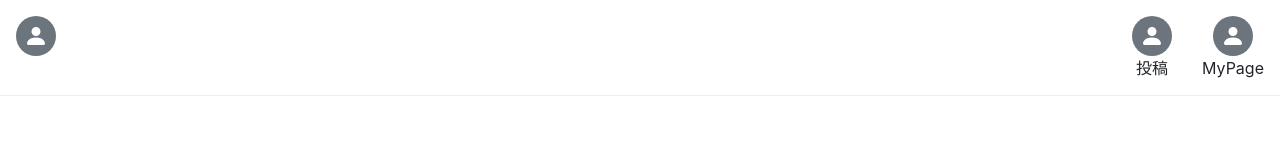
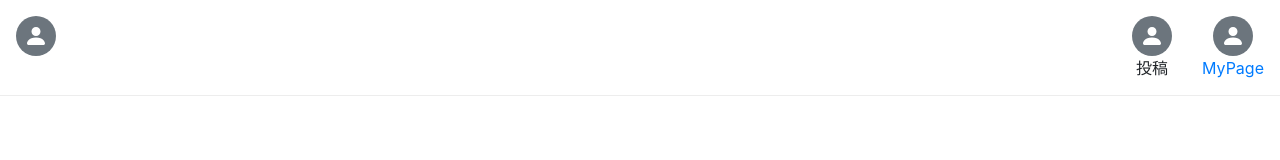
Before and after one commit to SoraY677/pandora-bullentine-board, a Nuxt app: page / in a window 1280 px wide. Shown: the top 160 px of the page. Built offline with nearby package versions, Linux system fonts and the light colour scheme.

Commit message:
ヘッダーにリンク

```diff
--- a/layouts/myheader.vue
+++ b/layouts/myheader.vue
@@ -1,15 +1,18 @@
 <template>
   <header class="p-3">
+    <nuxt-link to="/">
     <b-avatar></b-avatar>
-
+    </nuxt-link>
     <b-row class="float-right text-center" cols="2">
       <b-col>
-        <b-avatar ></b-avatar>
+        <b-avatar></b-avatar>
         <span class="block">投稿</span>
       </b-col>
       <b-col>
-        <b-avatar ></b-avatar>
-        <span class="block">MyPage</span>
+        <nuxt-link to="mypage">
+          <b-avatar></b-avatar>
+          <span class="block">MyPage</span>
+        </nuxt-link>
       </b-col>
     </b-row>
   </header>
@@ -20,13 +23,12 @@ export default {};
 </script>
 
 <style>
-header{
-  height :6em;
-  border-bottom:1px solid #ededed
+header {
+  height: 6em;
+  border-bottom: 1px solid #ededed;
 }
 
-.block{
+.block {
   display: block;
 }
-
 </style>
```
